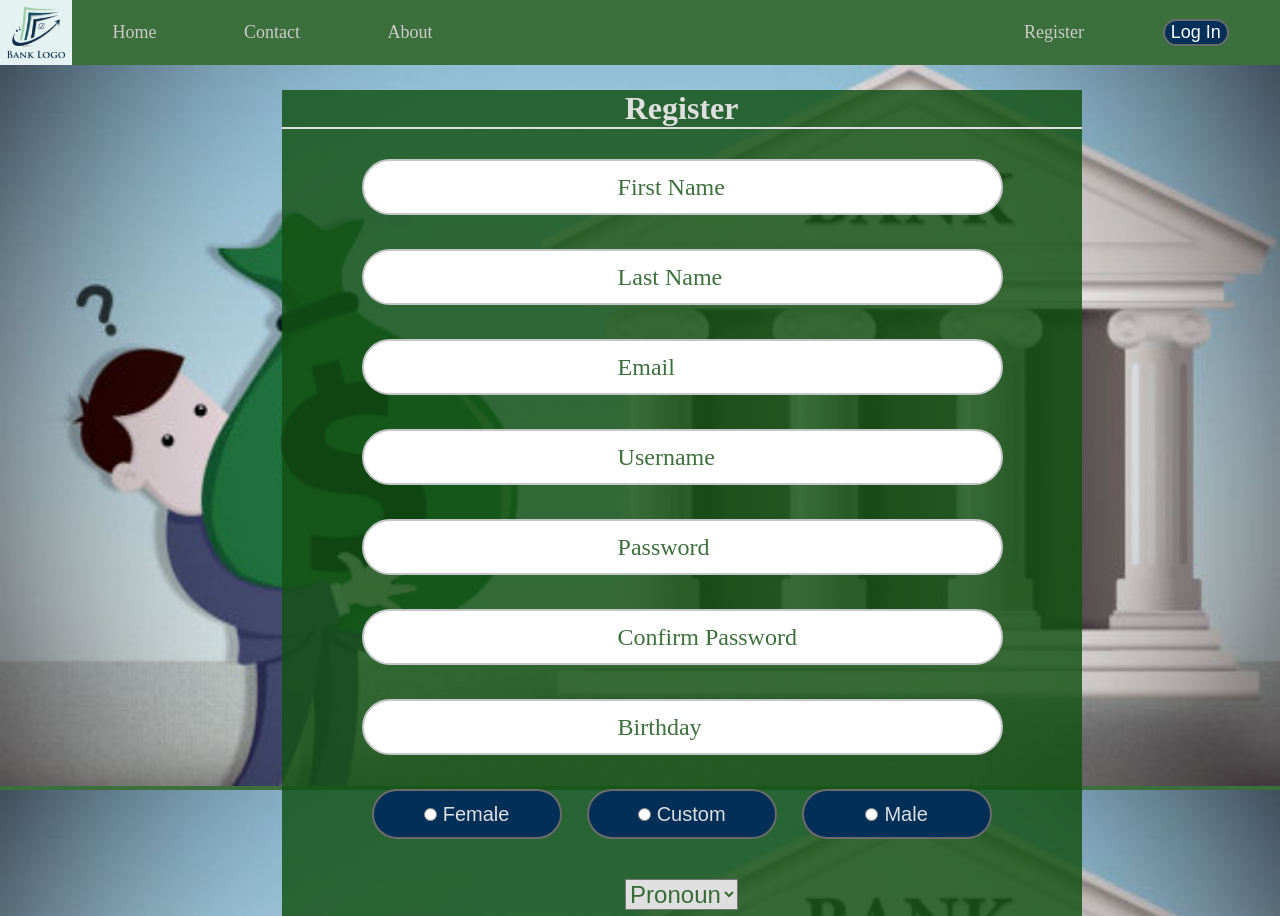
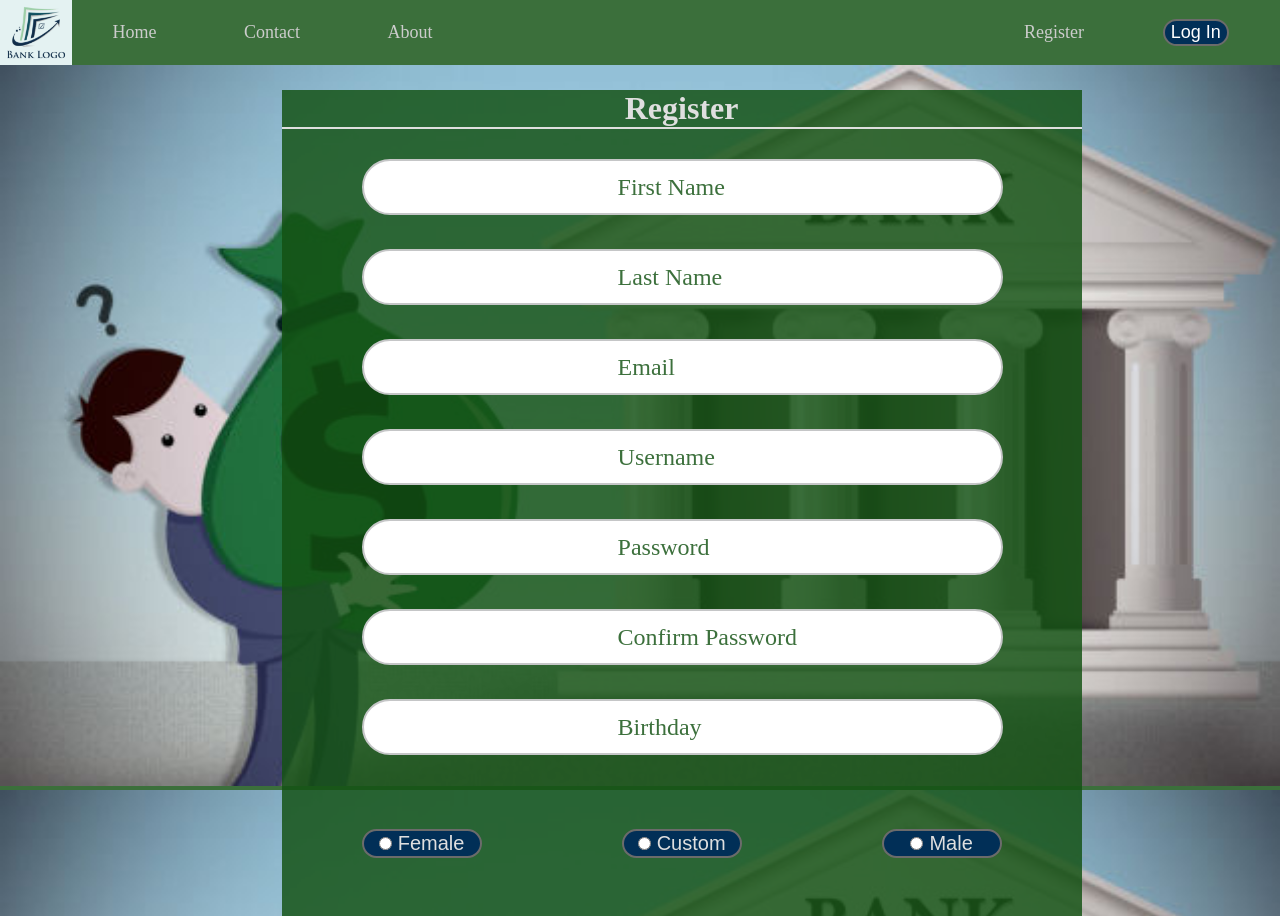
Before and after one commit to Tasheem/bankingapp-client-v2, an Angular app: page /register in a window 1280 px wide. Shown: the top 916 px of the page. Built offline with nearby package versions, Linux system fonts and the light colour scheme.

Commit message:
Add gender-buttons component to register component

```diff
--- a/src/app/gender-buttons/gender-buttons.component.css
+++ b/src/app/gender-buttons/gender-buttons.component.css
@@ -1,3 +1,8 @@
+.gender-btn-flex-container {
+    display: flex;
+    justify-content: space-between;
+}
+
 .radio-buttons {
     border-style: solid;
     color: var(--app-white);
@@ -6,7 +11,6 @@
     background-color: var(--app-blue);
     width: 120px;
     cursor: pointer;
-    bottom: 35%;
 }
 
 .radio-buttons label {
@@ -14,27 +18,11 @@
     font-size: 20px;
 }
 
-#btn-female {
-    position: absolute;
-    left: 0%;
-}
-
-#btn-male {
-    position: absolute;
-    left: 70%;
-}
-
-#btn-custom {
-    position: absolute;
-    left: 35%;
-}
-
 .pronoun-dropdown {
-    position: absolute;
-    bottom: 10%;
-    left: 35%;
+    display: flex;
+    justify-content: center;
     font-size: large;
-    width: 90%;
+    margin-top: 7%;
 }
 
 .pronoun-dropdown select {
--- a/src/app/gender-buttons/gender-buttons.component.html
+++ b/src/app/gender-buttons/gender-buttons.component.html
@@ -1,17 +1,19 @@
+<div class="gender-btn-flex-container">
     <button (click)="radioButtonHandler($event)" id="btn-female" class="radio-buttons">
         <input type="radio" id="radio-female" value="Female">
         <label for="radio-female">Female</label>
+    </button>
+
+    <button (click)="radioButtonHandler($event)" id="btn-custom" class="radio-buttons">
+        <input type="radio" id="radio-custom" value="Custom">
+        <label for="radio-custom">Custom</label>
     </button>
 
     <button (click)="radioButtonHandler($event)" id="btn-male" class="radio-buttons">
         <input type="radio" id="radio-male" value="Male">
         <label for="radio-male">Male</label>
     </button>
-
-<button (click)="radioButtonHandler($event)" id="btn-custom" class="radio-buttons">
-    <input type="radio" id="radio-custom" value="Custom">
-    <label for="radio-custom">Custom</label>
-</button>
+</div>
 
 <div *ngIf="customGenderSelected" class="pronoun-dropdown">
     <select name="pronoun" (change)="dropdownListHandler()" id="pronoun-select">
--- a/src/app/register/register.component.css
+++ b/src/app/register/register.component.css
@@ -37,56 +37,9 @@
     align-items: center;
 }
 
-.input-container {
+gender-buttons {
     width: 80%;
-    height: 50px;
-    margin-bottom: 20px;
-}
-
-.input-field {
-    position: relative;
-    top: 15%;
-    width: 99%;
-    height: 70%;
-    border-radius: 80px;
-    border-style: solid;
-    border-color: rgb(197, 198, 199);
-}
-
-#input-field {
-    position: absolute;
-    top: 30%;
-    left: 35%;
-}
-
-.radio-container {
-    width: 620px;
-    height: 50px;
-    display: flex;
-    justify-content: space-between;
-}
-
-.radio-buttons {
-    border-style: solid;
-    color: var(--app-white);
-    border-radius: 80px;
-    border-color: rgb(107, 107, 107);
-    background-color: var(--app-blue);
-    width: 190px;
-    height: 100%;
-    cursor: pointer;
-}
-
-.radio-buttons label {
-    margin-left: 6px;
-    font-size: 20px;
-}
-
-#pronoun-select {
     margin-top: 40px;
-    font-size: x-large;
-    background-color: var(--app-white);
-    color: var(--app-green);
 }
 
 .register-btn {
@@ -96,7 +49,8 @@
     border-radius: 80px;
     color: rgb(255, 255, 255);
     cursor: pointer;
-    margin-top: 40px;
+    margin-top: 60px;
+    width: 80%;
 }
 
 .register-btn:hover {
--- a/src/app/register/register.component.html
+++ b/src/app/register/register.component.html
@@ -7,31 +7,10 @@
         <div class="register-separator"></div>
 
         <form class="register-form" [formGroup]="registerForm" (ngSubmit)="onSubmit()">
-            <app-input *ngFor="let field of fields" [fieldName]="field"></app-input>
+            <app-input *ngFor="let field of inputFields" [fieldName]="field"></app-input>
 
-            <div class="radio-container">
-                <button id="btn-female" class="radio-buttons">
-                    <input type="radio" id="radio-female" value="Female">
-                    <label for="radio-female">Female</label>
-                </button>
-
-                <button id="btn-custom" class="radio-buttons">
-                    <input type="radio" id="radio-custom" value="Custom">
-                    <label for="radio-custom">Custom</label>
-                </button>
-
-                <button id="btn-male" class="radio-buttons">
-                    <input type="radio" id="radio-male" value="Male">
-                    <label for="radio-male">Male</label>
-                </button>
-            </div>
-
-            <select name="pronoun" id="pronoun-select">
-                <option value="Default">Pronoun</option>
-                <option value="She">She</option>
-                <option value="He">He</option>
-                <option value="They">They</option>
-            </select>
+            <gender-buttons (genderChangeEvent)="setGender($event)"
+            (pronounChangeEvent)="setPronoun($event)"></gender-buttons>
 
             <button type="submit" class="register-btn">Register</button>
         </form>
--- a/src/app/register/register.component.ts
+++ b/src/app/register/register.component.ts
@@ -7,17 +7,19 @@ import { FormGroup } from '@angular/forms';
   styleUrls: ['./register.component.css']
 })
 export class RegisterComponent implements OnInit {
-  public registerForm: FormGroup
+  public registerForm: FormGroup;
   public firstNameFieldName: string;
   public lastNameFieldName: string;
-  public fields: string[]
+  public inputFields: string[];
+  public gender = '';
+  public preferredPronoun: string | undefined;
 
   constructor() {
     this.registerForm = new FormGroup({
 
     });
 
-    this.fields = [
+    this.inputFields = [
       'First Name',
       'Last Name',
       'Email',
@@ -33,5 +35,13 @@ export class RegisterComponent implements OnInit {
   ngOnInit(): void {
   }
 
+  public setGender(gender: string): void {
+    this.gender = gender;
+  }
+
+  public setPronoun(pronoun: string | undefined): void {
+    this.preferredPronoun = pronoun;
+  }
+
   public onSubmit(): void {}
 }
--- a/src/app/supporting-image/supporting-image.component.css
+++ b/src/app/supporting-image/supporting-image.component.css
@@ -127,17 +127,18 @@
 }
 
 .headings {
-    position: absolute;
-    top: 18%;
+    position: relative;
+    margin-top: 35px;
+    margin-bottom: -6px;
     left: 25%;
     font-size: 40px;
     color: var(--app-green);
 }
 
 .separators {
-    position: absolute;
-    top: 37%;
+    position: relative;
     left: 25%;
+    margin-top: 0;
     width: 171px;
     height: 0px;
     border-style: dashed;
@@ -247,18 +248,20 @@
 }
 
 #gender-heading {
-    left: 35%;
+    margin-top: 48px;
+    left: 36%;
 }
 
 #gender-separator {
     width: 110px;
-    left: 35%;
+    left: 36%;
+    margin-bottom: 30px;
 }
 
 #submit-gender {
     position: absolute;
-    top: 73%;
-    right: 5%;
+    top: 68%;
+    right: 3%;
     background-color: var(--app-green);
     width: 100px;
     height: 50px;
@@ -267,7 +270,3 @@
 #submit-gender:hover {
     background-color: rgba(19, 82, 19, 1);
 }
-
-/* #gender-flex-container {
-    display: none;
-} */
```
Lines whose indentation alone changed are shown as unchanged.
